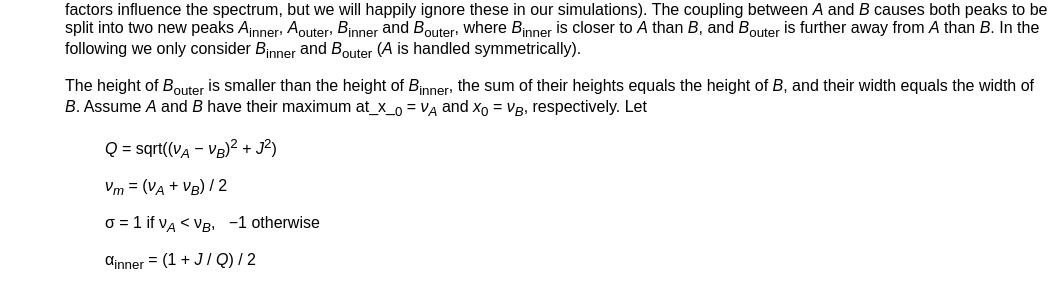
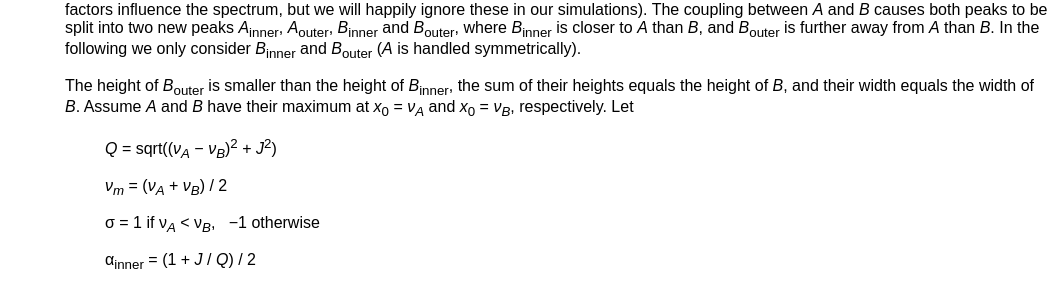
Before and after one commit to gsbrodal/gsbrodal.github.io, a Jekyll site: the page built from ipsa/project-3-nmr.md, in a window 1280 px wide and 900 px high, scrolled down 1540 px. Shown: the part 162-451 px from the top of the window, without its empty margins (218-1280 px from the left). Built offline with Jekyll 4.4.1, drawn with Linux system fonts in a browser that asks for light colours; our own code applies the rules of GitHub Pages for plain Markdown files.

```diff
--- a/ipsa/project-3-nmr.md
+++ b/ipsa/project-3-nmr.md
@@ -57,7 +57,7 @@ This project consists of the below tasks. Please remember to split your code int
 8.  To get a more refined spectrum we will take couplings between atoms into account. Between two H-atoms _A_ and _B_ in an amino acid (i.e. two peaks) there can be a coupling with magnitude _J_<sub>_AB_</sub>, in the following just denoted _J_, that influences the resulting spectrum. (Many other factors influence the spectrum, but we will happily ignore these in our simulations).  The coupling between _A_ and _B_ causes both peaks to be split into two new peaks _A_<sub>inner</sub>, _A_<sub>outer</sub>, _B_<sub>inner</sub> and _B_<sub>outer</sub>, where _B_<sub>inner</sub> is closer to _A_ than _B_, and _B_<sub>outer</sub> is further away from _A_ than _B_. In the following we only consider _B_<sub>inner</sub> and _B_<sub>outer</sub> (_A_ is handled symmetrically).
 
     The height of _B_<sub>outer</sub> is smaller than the height of _B_<sub>inner</sub>, the sum of their heights equals the height of _B_, and their width equals the width of _B_.
-    Assume _A_ and _B_ have their maximum at_x_<sub>0</sub> = _&nu;_<sub>_A_</sub>
+    Assume _A_ and _B_ have their maximum at _x_<sub>0</sub> = _&nu;_<sub>_A_</sub>
     and _x_<sub>0</sub> = _&nu;_<sub>_B_</sub>, respectively.
     Let
 
```
